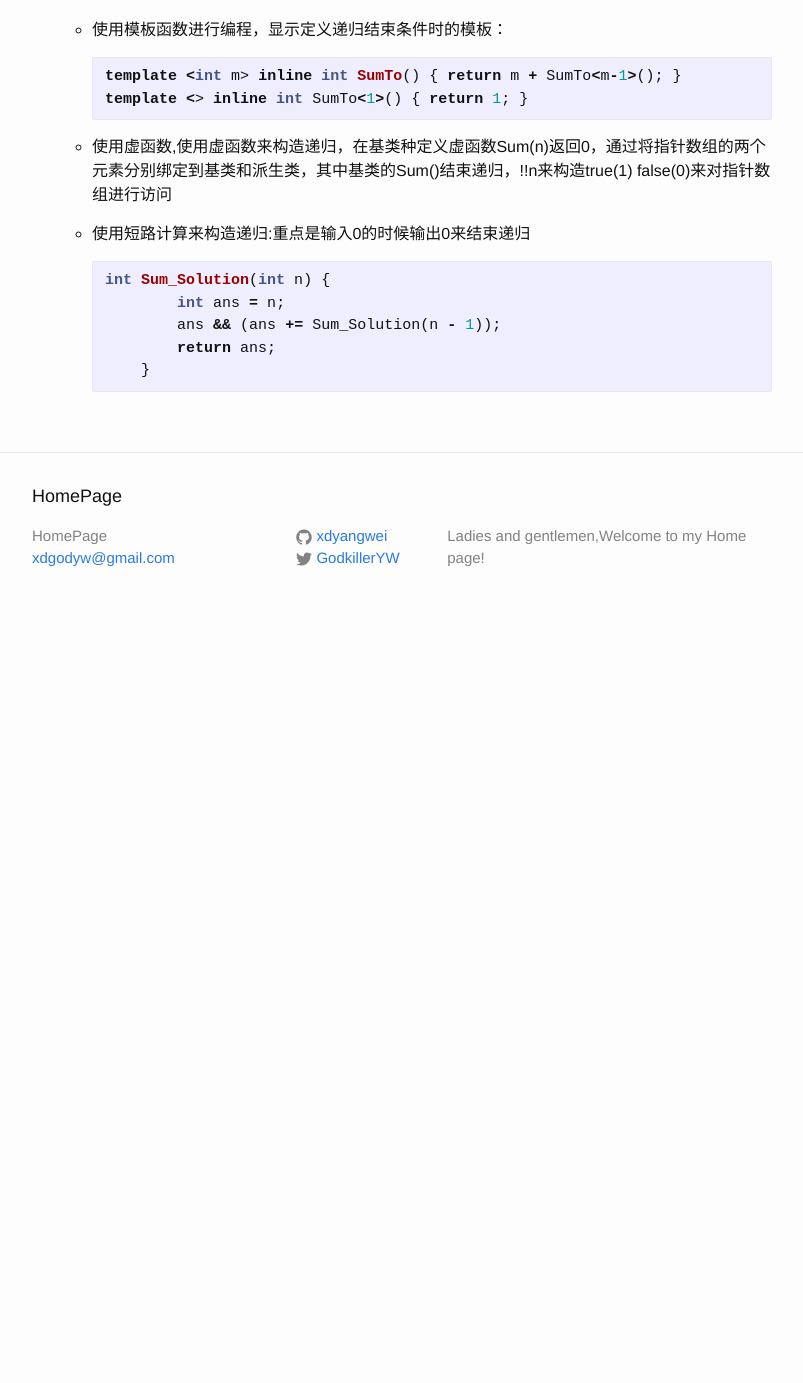
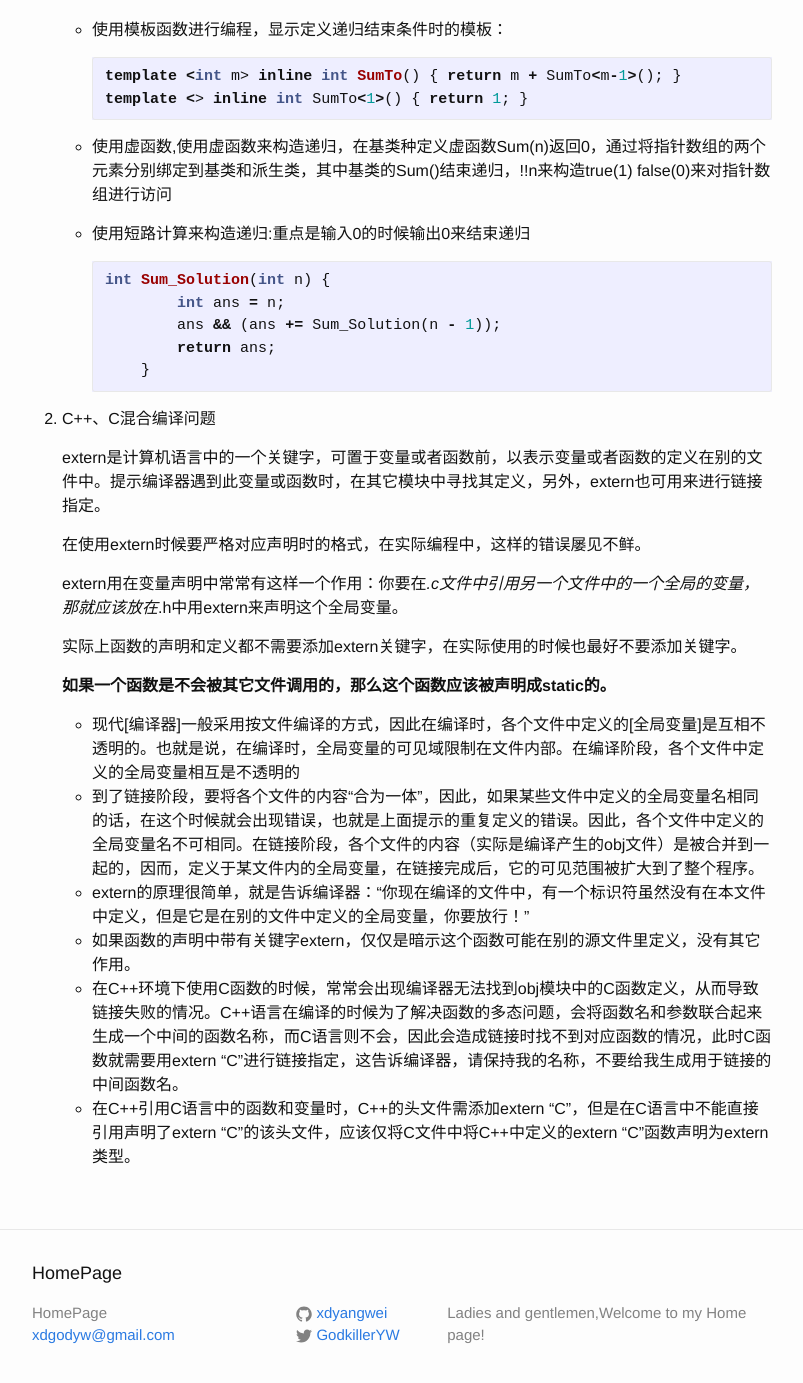
Before and after one commit to xdyangwei/xdyangwei.github.io, a Jekyll site: the page built from _posts/2018-9-15-C++ 编程思路.md, in a window 1280 px wide and 1400 px high, scrolled down 284 px. Shown: the top 1383 px of the window, without its empty margins (238-1041 px from the left). Built offline with Jekyll 4.4.1, drawn with Linux system fonts in a browser that asks for light colours; our own code applies the rules of GitHub Pages for plain Markdown files; before the commit the page ends 914 px from its top, so only the background shows below that.

Commit message:
add build and link

````diff
--- a/_posts/2018-9-15-C++ 编程思路.md
+++ b/_posts/2018-9-15-C++ 编程思路.md
@@ -20,3 +20,22 @@
              return ans;
          }
      ```
+
+2. C++、C混合编译问题
+
+   extern是计算机语言中的一个关键字，可置于变量或者函数前，以表示变量或者函数的定义在别的文件中。提示编译器遇到此变量或函数时，在其它模块中寻找其定义，另外，extern也可用来进行链接指定。
+
+   在使用extern时候要严格对应声明时的格式，在实际编程中，这样的错误屡见不鲜。
+
+   extern用在变量声明中常常有这样一个作用：你要在*.c文件中引用另一个文件中的一个全局的变量，那就应该放在*.h中用extern来声明这个全局变量。
+
+   实际上函数的声明和定义都不需要添加extern关键字，在实际使用的时候也最好不要添加关键字。
+
+   **如果一个函数是不会被其它文件调用的，那么这个函数应该被声明成static的。**
+
+   - 现代[编译器]一般采用按文件编译的方式，因此在编译时，各个文件中定义的[全局变量]是互相不透明的。也就是说，在编译时，全局变量的可见域限制在文件内部。在编译阶段，各个文件中定义的全局变量相互是不透明的
+   - 到了链接阶段，要将各个文件的内容“合为一体”，因此，如果某些文件中定义的全局变量名相同的话，在这个时候就会出现错误，也就是上面提示的重复定义的错误。因此，各个文件中定义的全局变量名不可相同。在链接阶段，各个文件的内容（实际是编译产生的obj文件）是被合并到一起的，因而，定义于某文件内的全局变量，在链接完成后，它的可见范围被扩大到了整个程序。
+   - extern的原理很简单，就是告诉编译器：“你现在编译的文件中，有一个标识符虽然没有在本文件中定义，但是它是在别的文件中定义的全局变量，你要放行！”
+   - 如果函数的声明中带有关键字extern，仅仅是暗示这个函数可能在别的源文件里定义，没有其它作用。
+   - 在C++环境下使用C函数的时候，常常会出现编译器无法找到obj模块中的C函数定义，从而导致链接失败的情况。C++语言在编译的时候为了解决函数的多态问题，会将函数名和参数联合起来生成一个中间的函数名称，而C语言则不会，因此会造成链接时找不到对应函数的情况，此时C函数就需要用extern “C”进行链接指定，这告诉编译器，请保持我的名称，不要给我生成用于链接的中间函数名。
+   - 在C++引用C语言中的函数和变量时，C++的头文件需添加extern "C"，但是在C语言中不能直接引用声明了extern "C"的该头文件，应该仅将C文件中将C++中定义的extern "C"函数声明为extern类型。
````
